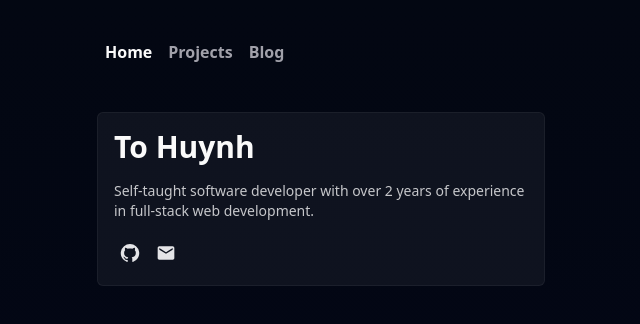
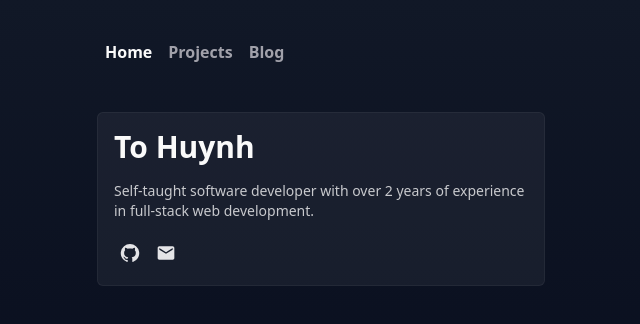
Before and after one commit to tohuynh/tohuynh.github.io, an Astro site: page / in a window 1280 px wide. Shown: the whole page, without its empty margins (207-847 px from the left). Built offline with nearby package versions, Linux system fonts and the light colour scheme; Astro itself is replaced by a stand-in of ours.

Commit message:
Diff start

```diff
--- a/src/styles/globals.css
+++ b/src/styles/globals.css
@@ -4,6 +4,6 @@
 
 @layer base {
   html {
-    @apply text-zinc-50 bg-gradient-to-b from-gray-950 to-slate-950
+    @apply bg-gradient-to-b from-gray-900 to-slate-950 text-zinc-50;
   }
 }
```
